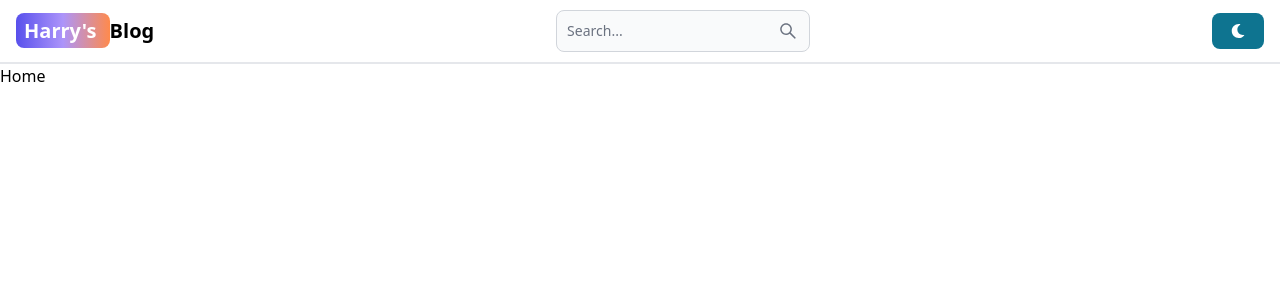
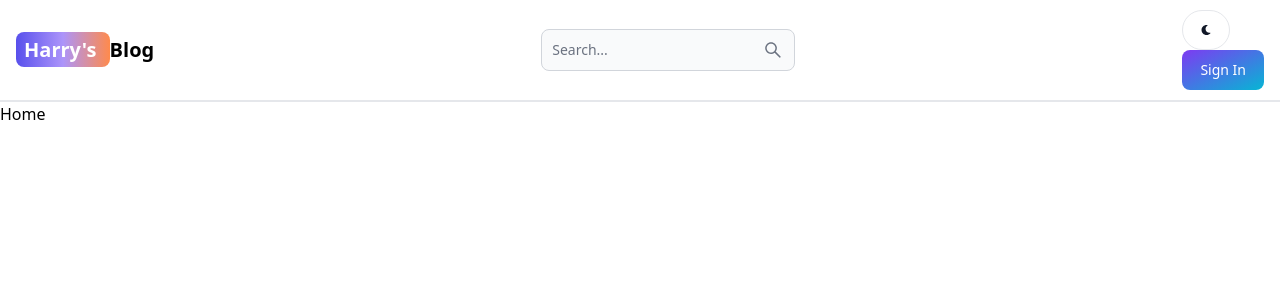
Before and after one commit to theallSparky/mern-blog, a React (Vite) app in the folder client/: page / in a window 1280 px wide. Shown: the top 300 px of the page. Built offline with nearby package versions, Linux system fonts and the light colour scheme.

Commit message:
Added sign in button

```diff
--- a/client/src/components/Header.jsx
+++ b/client/src/components/Header.jsx
@@ -27,9 +27,12 @@ export default function Header() {
         <AiOutlineSearch />
       </Button>
       <div>
-        <Button>
+        <Button className="w-12 h-10 hidden sm:inline" color="gray" pill>
           <FaMoon />
         </Button>
+        <Link to="/sign-in">
+          <Button gradientDuoTone="purpleToBlue">Sign In</Button>
+        </Link>
       </div>
     </Navbar>
   );
```
